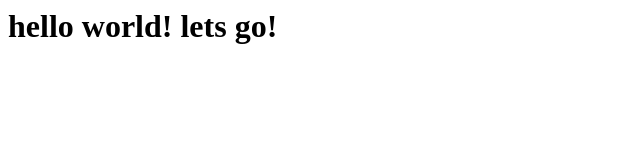
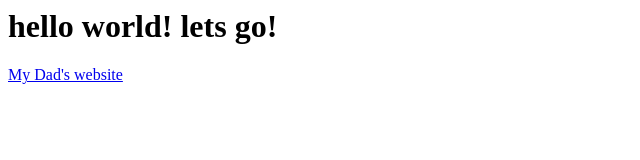
Before and after one commit to sherwood-wolf/mods, a plain HTML site: page index.html in a window 1280 px wide. Shown: the whole page, without its empty margins (0-640 px from the left). Drawn offline with Linux system fonts and the light colour scheme.

Commit message:
Update index.html

```diff
--- a/index.html
+++ b/index.html
@@ -1 +1,2 @@
 <h1>hello world! lets go!</h1>
+<a href="http://mann.engineer/">My Dad's website</a>
```
